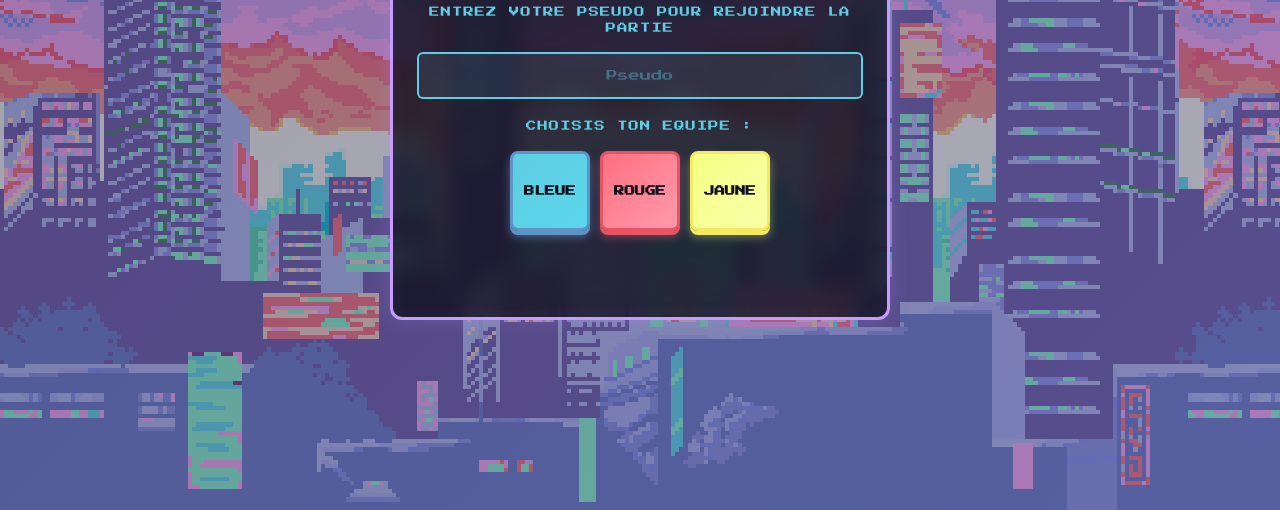
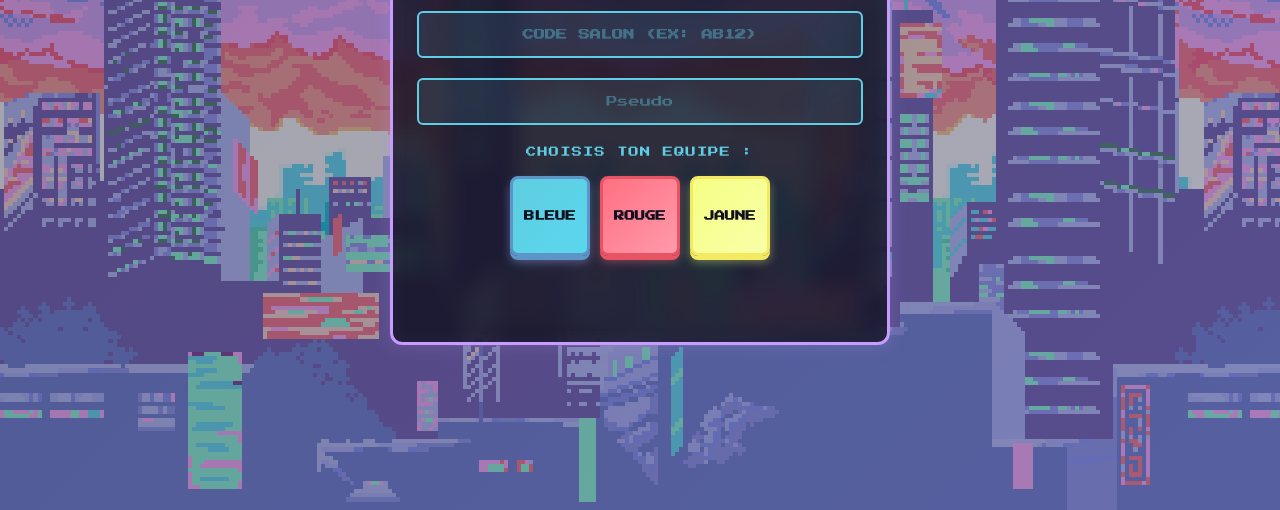
Before and after one commit to Alexandre94460vlt/MaxiFlop-Server, a plain HTML site: page maxiflop-smartphone/index.html in a window 1280 px wide. Shown: the part 290-800 px from the top of the page. Drawn offline with nearby package versions, Linux system fonts and the light colour scheme; no server answers.

Commit message:
Update index.html

```diff
--- a/maxiflop-smartphone/index.html
+++ b/maxiflop-smartphone/index.html
@@ -11,7 +11,10 @@
     <div class="parallax-bg"></div>
    <section id="login" class="screen">
     <h1>MAXIFLOP</h1>
-        <p class="subtitle">Entrez votre pseudo pour rejoindre la partie</p>
+    <p class="subtitle">Rejoignez une session de jeu</p>
+
+    <input type="text" id="roomInput" placeholder="CODE SALON (ex: AB12)" maxlength="4" autocomplete="off" autocorrect="off" spellcheck="false" style="text-transform: uppercase; text-align: center; font-weight: bold;" />
+
     <input type="text" id="nameInput" placeholder="Pseudo" maxlength="15" />
 
     <div id="teamSelection">
@@ -24,7 +27,6 @@
     </div>
     <p id="status" class="status"></p>
 </section>
-
     <section id="waiting" class="screen hidden">
         <h2>En attente...</h2>
         <p id="teamInfo">Affectation d'equipe en cours</p>
```
Lines whose indentation alone changed are shown as unchanged.
